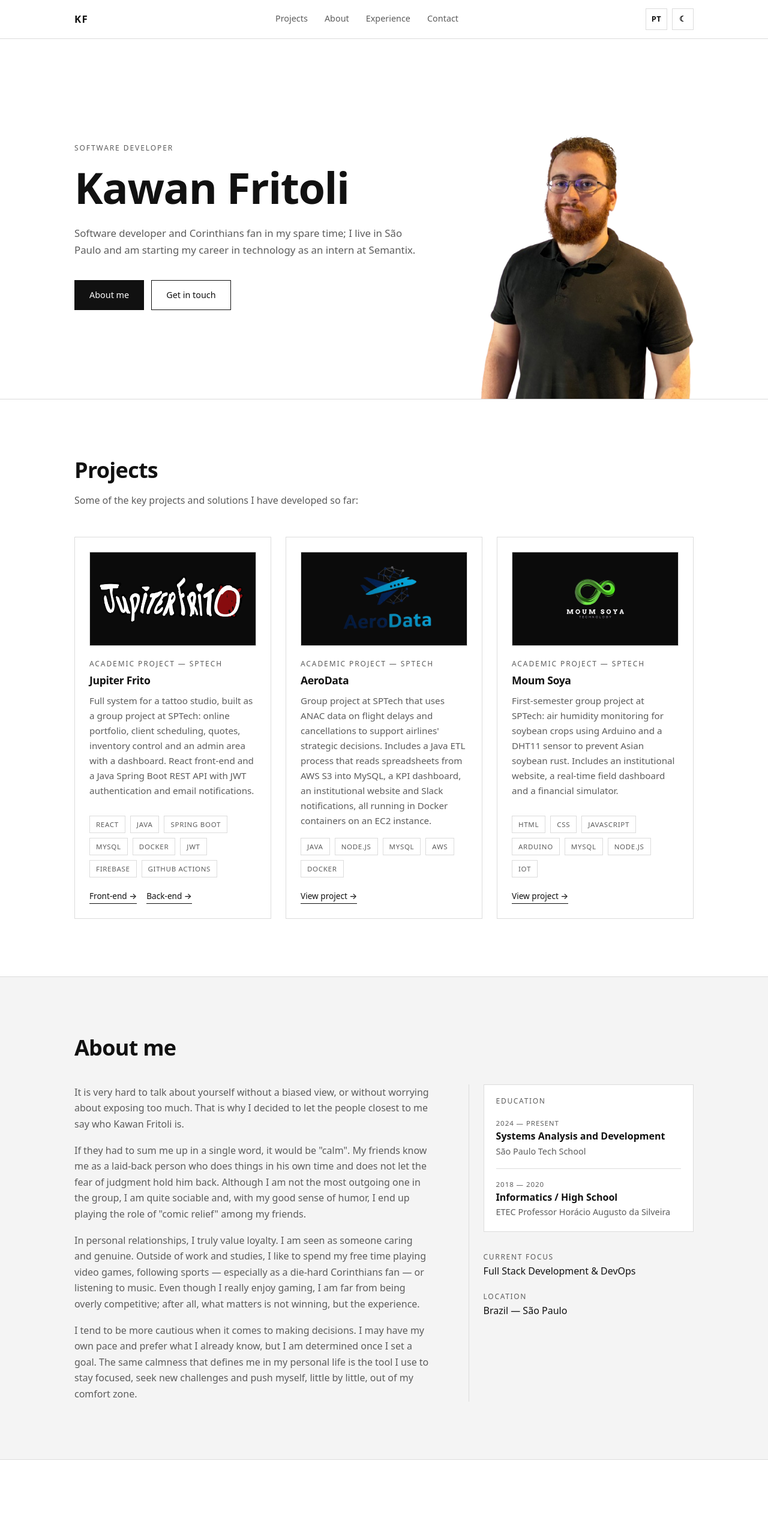
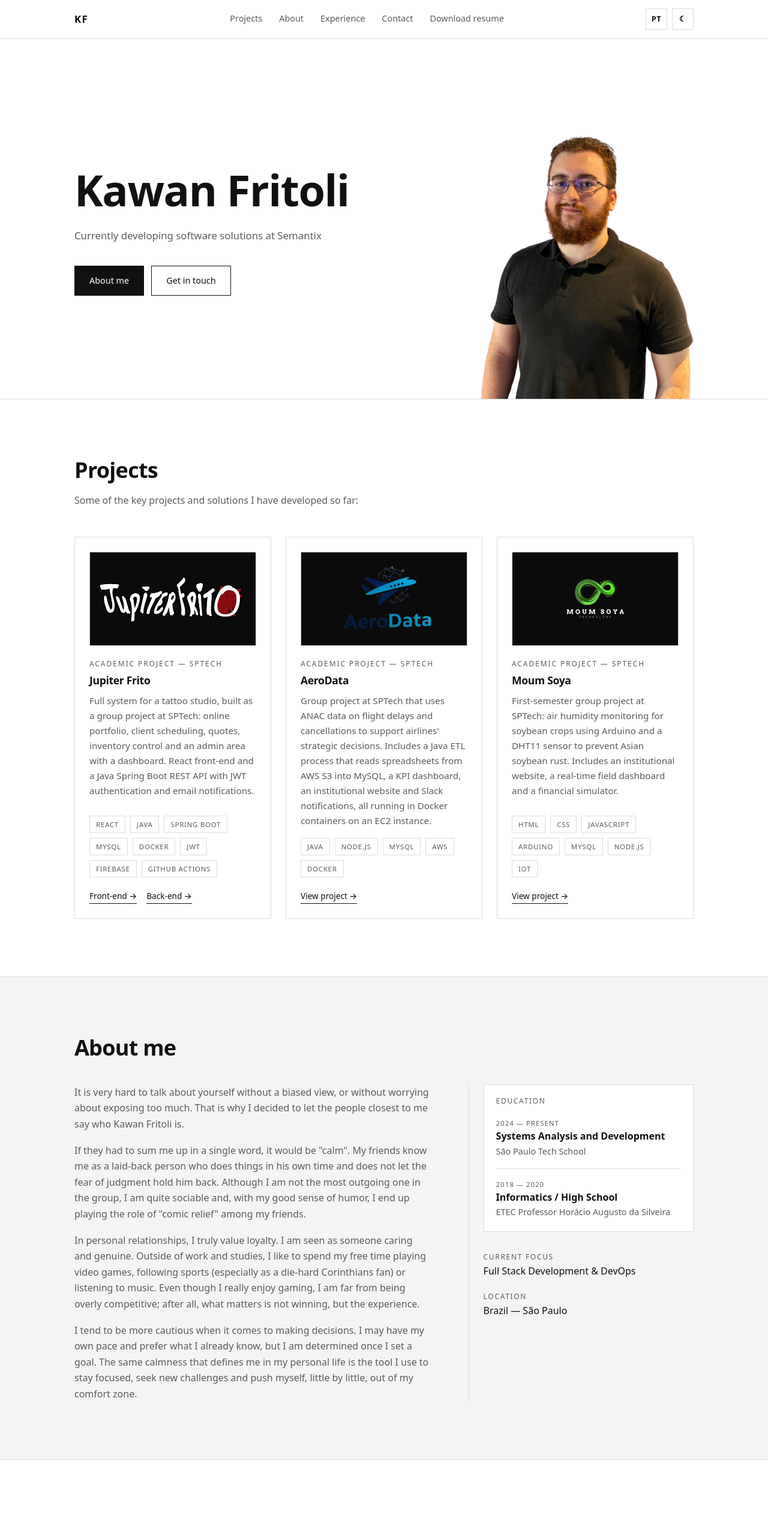
Before and after one commit to kawanfritoli/kawanfritoli, a React (Vite) app in the folder portifolio/: page / in a window 1280 px wide. Shown: the top 2536 px of the page at 60% size. Built offline with nearby package versions, Linux system fonts and the light colour scheme.

Commit message:
Add hero actions styling, update resume links, and refine translations

```diff
--- a/portifolio/src/App.css
+++ b/portifolio/src/App.css
@@ -492,6 +492,17 @@
     margin-bottom: -64px;
   }
 
+  .hero__actions {
+    display: grid;
+    grid-template-columns: repeat(2, minmax(0, 1fr));
+  }
+
+  .hero__actions .button {
+    width: 100%;
+    padding: 12px 8px;
+    text-align: center;
+  }
+
   .header__menu {
     display: inline-flex;
   }
--- a/portifolio/src/components/Contact.jsx
+++ b/portifolio/src/components/Contact.jsx
@@ -1,8 +1,8 @@
 import { useAppSettings } from '../context/AppSettingsContext.js'
 
 export default function Contact() {
-  const { language, t } = useAppSettings()
-  const resumeFile = language === 'pt' ? 'curriculo-kawan-fritoli-pt.pdf' : 'curriculo-kawan-fritoli-en.pdf'
+  const { t } = useAppSettings()
+
 
   return (
     <section id="contact" className="section section--alt">
@@ -15,11 +15,7 @@ export default function Contact() {
         </a>
 
         <ul className="contact__links">
-          <li>
-            <a href={`/${resumeFile}`} download>
-              {t.contact.resume}
-            </a>
-          </li>
+
           {t.contact.links.map((link) => (
             <li key={link.label}>
               <a href={link.href} target="_blank" rel="noreferrer">
--- a/portifolio/src/components/Header.jsx
+++ b/portifolio/src/components/Header.jsx
@@ -4,6 +4,8 @@ import { useAppSettings } from '../context/AppSettingsContext.js'
 export default function Header() {
   const { t, theme, language, toggleTheme, toggleLanguage } = useAppSettings()
   const [isMenuOpen, setIsMenuOpen] = useState(false)
+  const resumeFile =
+    language === 'pt' ? 'curriculo-kawan-fritoli-pt.pdf' : 'curriculo-kawan-fritoli-en.pdf'
 
   useEffect(() => {
     const close = () => setIsMenuOpen(false)
@@ -16,6 +18,7 @@ export default function Header() {
     { href: '#about', label: t.nav.about },
     { href: '#experience', label: t.nav.experience },
     { href: '#contact', label: t.nav.contact },
+    { href: `/${resumeFile}`, label: t.nav.resume, download: true },
   ]
 
   return (
@@ -30,7 +33,12 @@ export default function Header() {
           aria-label={t.nav.about}
         >
           {links.map((link) => (
-            <a key={link.href} href={link.href} onClick={() => setIsMenuOpen(false)}>
+            <a
+              key={link.href}
+              href={link.href}
+              download={link.download || undefined}
+              onClick={() => setIsMenuOpen(false)}
+            >
               {link.label}
             </a>
           ))}
--- a/portifolio/src/components/Hero.jsx
+++ b/portifolio/src/components/Hero.jsx
@@ -7,7 +7,7 @@ export default function Hero() {
     <section id="top" className="hero">
       <div className="container hero__inner">
         <div className="hero__content">
-          <p className="eyebrow">{t.hero.role}</p>
+          {/* <p className="eyebrow">{t.hero.role}</p> */}
           <h1 className="hero__title">{t.hero.headline}</h1>
           <p className="hero__subtitle">{t.hero.subtitle}</p>
           <div className="hero__actions">
--- a/portifolio/src/i18n/translations.js
+++ b/portifolio/src/i18n/translations.js
@@ -5,6 +5,7 @@ export const translations = {
       projects: 'Projetos',
       experience: 'Experiência',
       contact: 'Contato',
+      resume: 'Baixar currículo',
     },
     a11y: {
       menu: 'Abrir menu',
@@ -14,7 +15,7 @@ export const translations = {
     hero: {
       role: 'Desenvolvedor de Software',
       headline: 'Kawan Fritoli',
-      subtitle: 'Desenvolvedor de software e torcedor do Corinthians nos tempos livres, moro em São Paulo e estou iniciando minha carreira em tecnologia como estagiário na Semantix',
+      subtitle: 'Atualmente desenvolvendo soluções de software na Semantix',
       cta: 'Sobre mim',
       ctaSecondary: 'Entrar em contato',
     },
@@ -23,10 +24,9 @@ export const translations = {
       paragraphs: [
         'É muito difícil falar sobre si mesmo sem um olhar enviesado, ou sentir receio de se expor demais. Por isso, decidi deixar que as pessoas próximas a mim dissessem quem é o Kawan Fritoli.',
         'Se tivessem que me resumir em uma única palavra, seria "calmo". Meus amigos me conhecem como uma pessoa tranquila, que faz as coisas no seu próprio tempo e não se deixa paralisar pelo medo de julgamentos. Embora eu não seja o mais extrovertido do grupo, sou bastante sociável e, com meu jeito bem-humorado, acabo assumindo um papel de "alívio cômico" entre os amigos.',
-        'Nas relações pessoais, prezo muito pela lealdade. Sou visto como alguém cuidadoso e verdadeiro. Fora da rotina de trabalho e estudos, gosto de aproveitar meu tempo livre com videogames, acompanhando esportes — especialmente como um corinthiano roxo — ou ouvindo música. Apesar de gostar muito de jogar, passo longe de ser excessivamente competitivo, afinal o importante não é vencer, mas a experiência.',
-        'Tenho um perfil mais cauteloso em relação a tomada de decisões. Posso ter meu próprio ritmo e preferir o que já conheço, mas sou determinado quando defino um objetivo. Essa mesma tranquilidade que me define na vida pessoal é a ferramenta que utilizo para manter o foco, buscar novos desafios e me impulsionar, aos poucos, para fora da minha zona de conforto.'
+        'Nas relações pessoais, prezo muito pela lealdade. Sou visto como alguém cuidadoso e verdadeiro. Fora da rotina de trabalho e estudos, gosto de aproveitar meu tempo livre com videogames, acompanhando esportes (especialmente como um corinthiano roxo) ou ouvindo música. Apesar de gostar muito de jogar, passo longe de ser excessivamente competitivo, afinal o importante não é vencer, mas a experiência.',
+        'Tenho um perfil cauteloso em relação a tomada de decisões. Possuo meu próprio ritmo, mas sou determinado quando defino um objetivo. Essa mesma tranquilidade que me define na vida pessoal é a ferramenta que utilizo para manter o foco, buscar novos desafios e me impulsionar, aos poucos, para fora da minha zona de conforto.'
       ],
-      // Para adicionar um novo curso, basta incluir outro objeto na lista "items".
       education: {
         title: 'Formação',
         items: [
@@ -112,7 +112,6 @@ export const translations = {
         'Gostou do meu trabalho? Estou disponível para contato através das redes abaixo:',
       emailLabel: 'E-mail',
       email: 'kfritoligomes@gmail.com',
-      resume: 'Baixar currículo',
       links: [
         { label: 'GitHub', href: 'https://github.com/kawanfritoli' },
         { label: 'LinkedIn', href: 'https://www.linkedin.com/in/kawan-fritoli/' },
@@ -129,6 +128,7 @@ export const translations = {
       projects: 'Projects',
       experience: 'Experience',
       contact: 'Contact',
+      resume: 'Download resume',
     },
     a11y: {
       menu: 'Open menu',
@@ -138,7 +138,7 @@ export const translations = {
     hero: {
       role: 'Software Developer',
       headline: 'Kawan Fritoli',
-      subtitle: 'Software developer and Corinthians fan in my spare time; I live in São Paulo and am starting my career in technology as an intern at Semantix.',
+      subtitle: 'Currently developing software solutions at Semantix',
       cta: 'About me',
       ctaSecondary: 'Get in touch',
     },
@@ -147,7 +147,7 @@ export const translations = {
       paragraphs: [
         'It is very hard to talk about yourself without a biased view, or without worrying about exposing too much. That is why I decided to let the people closest to me say who Kawan Fritoli is.',
         'If they had to sum me up in a single word, it would be "calm". My friends know me as a laid-back person who does things in his own time and does not let the fear of judgment hold him back. Although I am not the most outgoing one in the group, I am quite sociable and, with my good sense of humor, I end up playing the role of "comic relief" among my friends.',
-        'In personal relationships, I truly value loyalty. I am seen as someone caring and genuine. Outside of work and studies, I like to spend my free time playing video games, following sports — especially as a die-hard Corinthians fan — or listening to music. Even though I really enjoy gaming, I am far from being overly competitive; after all, what matters is not winning, but the experience.',
+        'In personal relationships, I truly value loyalty. I am seen as someone caring and genuine. Outside of work and studies, I like to spend my free time playing video games, following sports (especially as a die-hard Corinthians fan) or listening to music. Even though I really enjoy gaming, I am far from being overly competitive; after all, what matters is not winning, but the experience.',
         'I tend to be more cautious when it comes to making decisions. I may have my own pace and prefer what I already know, but I am determined once I set a goal. The same calmness that defines me in my personal life is the tool I use to stay focused, seek new challenges and push myself, little by little, out of my comfort zone.',
       ],
       // To add a new course, just include another object in the "items" list.
@@ -180,7 +180,7 @@ export const translations = {
           role: 'Development Intern',
           company: 'Semantix',
           description:
-            'I continue working on the full-stack development of MySeat, building interfaces, APIs, databases and ensuring quality assurance. After the operation was acquired by Semantix, I expanded my responsibilities into DevOps, also taking over the management and maintenance of the entire application infrastructure.',
+            "I am currently engaged in full-stack development for MySeat, working on interfaces, APIs, databases, and quality assurance. Following the acquisition of the operation by Semantix, I expanded my responsibilities into DevOps, taking on the management and maintenance of the application's entire infrastructure.",
           tags: ['Angular', 'NestJS', 'PostgreSQL', 'Git', 'Docker', 'Kubernetes', 'Azure'],
         },
         {
@@ -237,7 +237,6 @@ export const translations = {
         'Did you like my work? You can get in touch via the channels below:',
       emailLabel: 'Email',
       email: 'kfritoligomes@gmail.com',
-      resume: 'Download resume',
       links: [
         { label: 'GitHub', href: 'https://github.com/kawanfritoli' },
         { label: 'LinkedIn', href: 'https://www.linkedin.com/in/kawan-fritoli/' },
```
